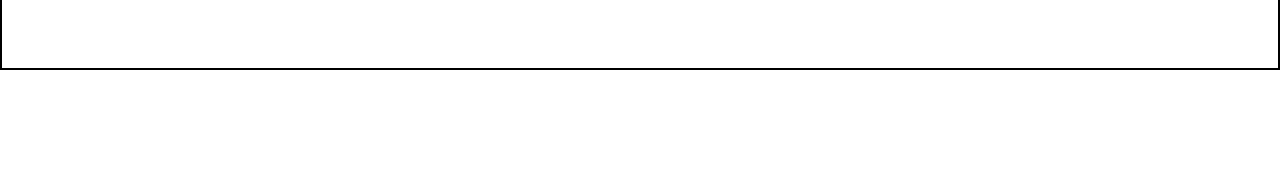
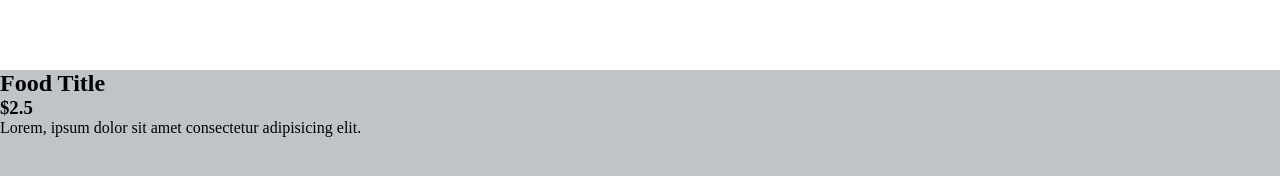
Before and after one commit to afridifarhad/react-food-website, a React (Vite) app: page / in a window 1280 px wide. Shown: the part 1210-1386 px from the top of the page. Before the commit the page ends 1280 px from the top, so only its background shows below. Built offline with nearby package versions, Linux system fonts and the light colour scheme.

Commit message:
add food-menu

```diff
--- a/src/App.css
+++ b/src/App.css
@@ -92,7 +92,7 @@ padding: 15px;
   }
   .food-imges{
     width: 100%;
-    border: 2px solid ;
+    /* border: 2px solid ; */
     display: flex;
     justify-content: center;
     align-items: center;
@@ -111,9 +111,6 @@ margin: 10px;
   width: 250px;
   height: 320px;
   transition: transform .4s;
-
-  /* display: block; */
-
 }
 .explore-food img:hover{
   transform: scale(1.2);
@@ -135,3 +132,9 @@ margin: 10px;
   font-weight: bold;
   text-align: center;
 }
+/* ----------Food-Menu--------- */
+.food-menu{
+  width: 100%;
+  height: 500px;
+  background-color: #1234;
+}
--- /dev/null
+++ b/src/conponents/FoodMenu.jsx
@@ -0,0 +1,18 @@
+import React from 'react'
+
+function FoodMenu() {
+  return (
+    <div className="food-menu">
+        <div className="menu-img">
+
+        </div>
+        <div className="desc">
+            <h2>Food Title</h2>
+            <h3>$2.5</h3>
+            <p>Lorem, ipsum dolor sit amet consectetur adipisicing elit.</p>
+        </div>
+    </div>
+  )
+}
+
+export default FoodMenu
--- a/src/conponents/Navbar.jsx
+++ b/src/conponents/Navbar.jsx
@@ -1,6 +1,7 @@
 import React from 'react'
 import Logo from '../assets/logo.jpg'
 import BackImg from './BackImg'
+import FoodMenu from './FoodMenu'
 
 
 function Navbar() {
@@ -19,6 +20,7 @@ function Navbar() {
         </nav>
 
         <BackImg />
+        <FoodMenu />
 
 
            </div>
```
